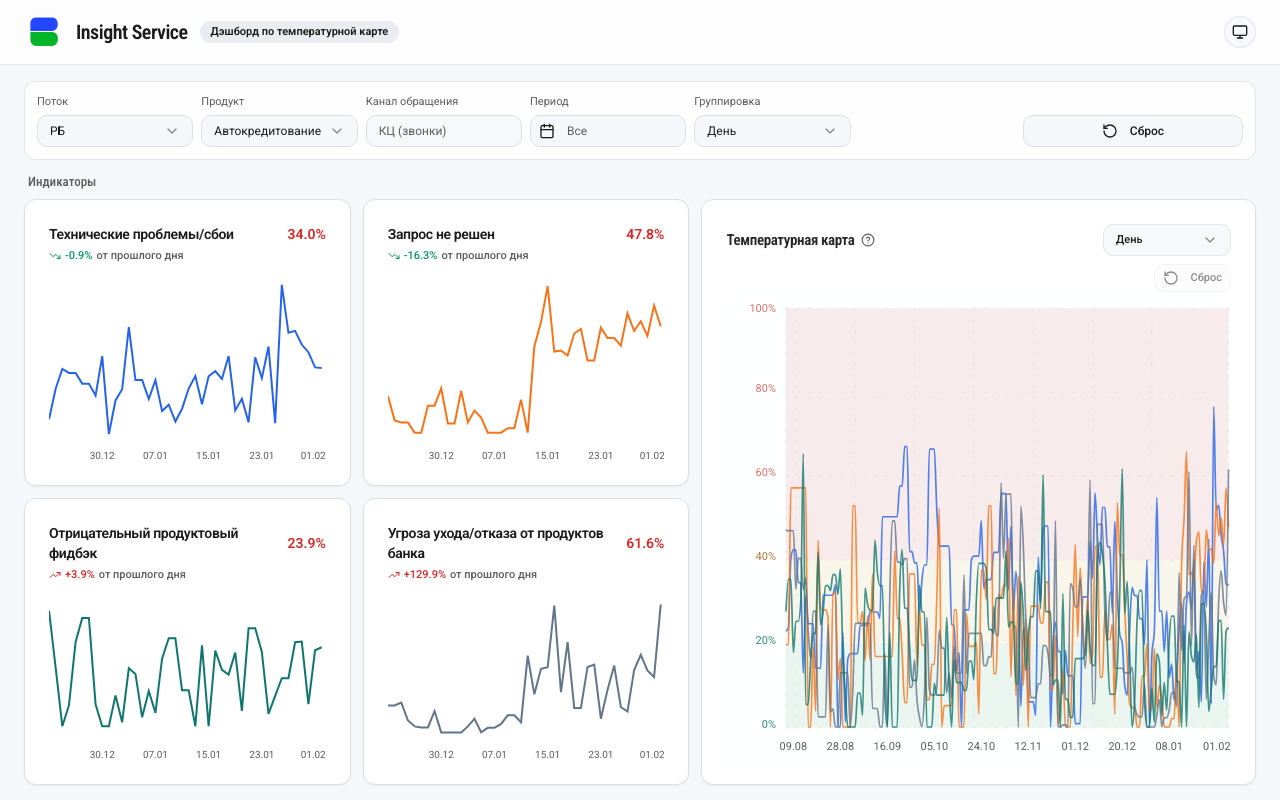
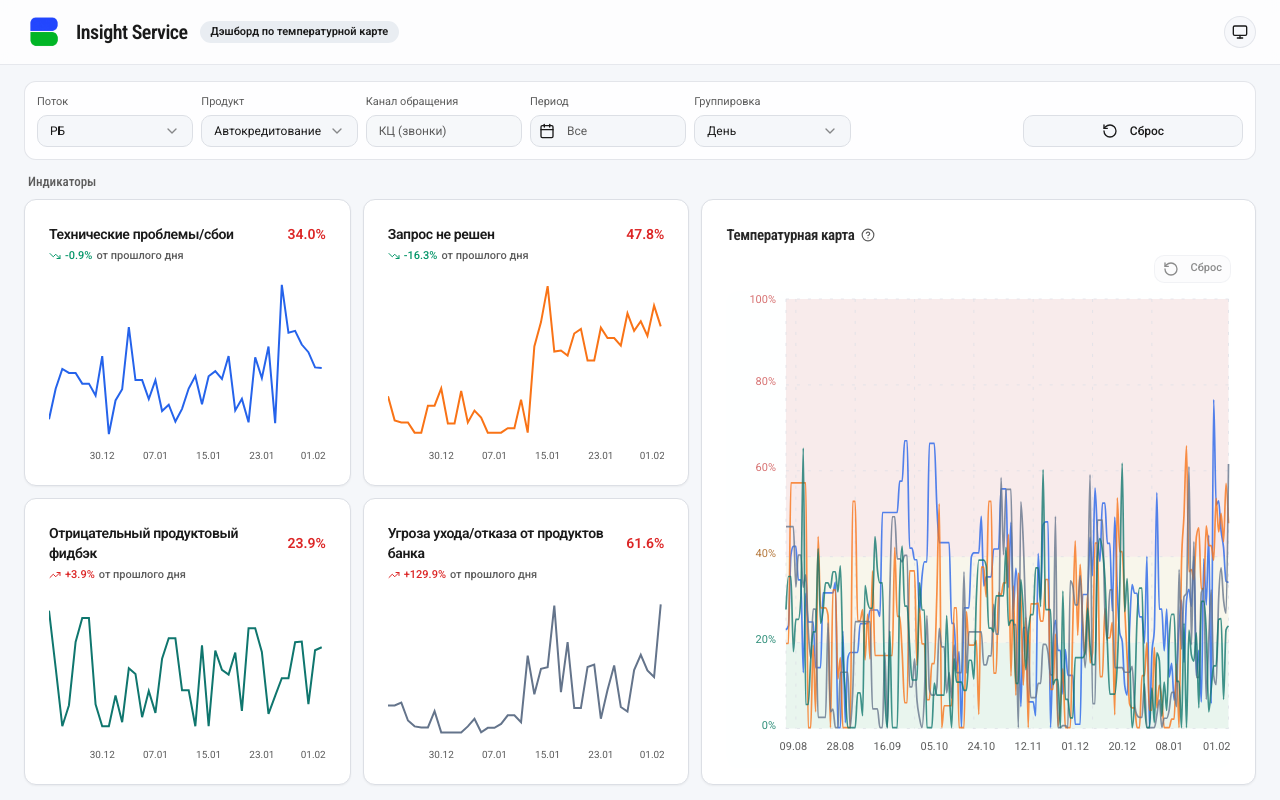
Before and after one commit to iowathe3rd/graphs.bbeglerov.dev, a Next.js app: page / in a window 1280 px wide. Built offline with nearby package versions, Linux system fonts and the light colour scheme.

Commit message:
Remove granularity selection from OverlapMultiLineChart component

```diff
--- a/components/overlap/overlap-multi-line-chart.tsx
+++ b/components/overlap/overlap-multi-line-chart.tsx
@@ -21,13 +21,6 @@ import { BerekeChartTooltip } from '@/components/charts/bereke-chart-tooltip'
 import { Badge } from '@/components/ui/badge'
 import { Button } from '@/components/ui/button'
 import {
-  Select,
-  SelectContent,
-  SelectItem,
-  SelectTrigger,
-  SelectValue,
-} from '@/components/ui/select'
-import {
   Tooltip,
   TooltipContent,
   TooltipProvider,
@@ -45,7 +38,6 @@ interface OverlapMultiLineChartProps {
   analytics: OverlapAnalytics
   title?: string
   granularity: OverlapGranularity
-  onGranularityChange: (value: OverlapGranularity) => void
   selectedSeries: string[]
   onSelectedSeriesChange: (next: string[]) => void
   seriesColorMap?: Record<string, string>
@@ -57,7 +49,6 @@ interface OverlapMultiLineChartProps {
     mobile: number
     desktop: number
   }
-  granularityOptions?: OverlapGranularity[]
   topTooltipRows?: number
   curveType?: 'linear' | 'monotone'
 }
@@ -134,12 +125,6 @@ function buildColorMap(labels: string[], seriesColorMap?: Record<string, string>
   return map
 }
 
-function granularityLabel(value: OverlapGranularity) {
-  if (value === 'day') return 'День'
-  if (value === 'week') return 'Неделя'
-  return 'Месяц'
-}
-
 function tooltipDateLabel(dateKey: string, granularity: OverlapGranularity) {
   const date = new Date(`${dateKey}T00:00:00.000Z`)
 
@@ -208,7 +193,6 @@ export function OverlapMultiLineChart({
   analytics,
   title = 'Температурная карта',
   granularity,
-  onGranularityChange,
   selectedSeries,
   onSelectedSeriesChange,
   seriesColorMap,
@@ -217,7 +201,6 @@ export function OverlapMultiLineChart({
   valueFormatter = defaultValueFormatter,
   xLabelFormatter = defaultBucketLabelFormatter,
   maxVisibleSeries = { mobile: 6, desktop: 10 },
-  granularityOptions = ['day', 'week', 'month'],
   topTooltipRows = 6,
   curveType = 'monotone',
 }: OverlapMultiLineChartProps) {
@@ -310,22 +293,6 @@ export function OverlapMultiLineChart({
               </TooltipProvider>
             </span>
           </h3>
-          <Select
-            value={granularity}
-            onValueChange={(value) => onGranularityChange(value as OverlapGranularity)}
-            disabled={granularityOptions.length === 1}
-          >
-            <SelectTrigger className="h-8 w-[128px] border-border/70 bg-background/85 text-[11px] font-medium">
-              <SelectValue />
-            </SelectTrigger>
-            <SelectContent>
-              {granularityOptions.map((option) => (
-                <SelectItem key={option} value={option}>
-                  {granularityLabel(option)}
-                </SelectItem>
-              ))}
-            </SelectContent>
-          </Select>
         </div>
 
         <div className="flex items-center justify-between gap-2">
```
